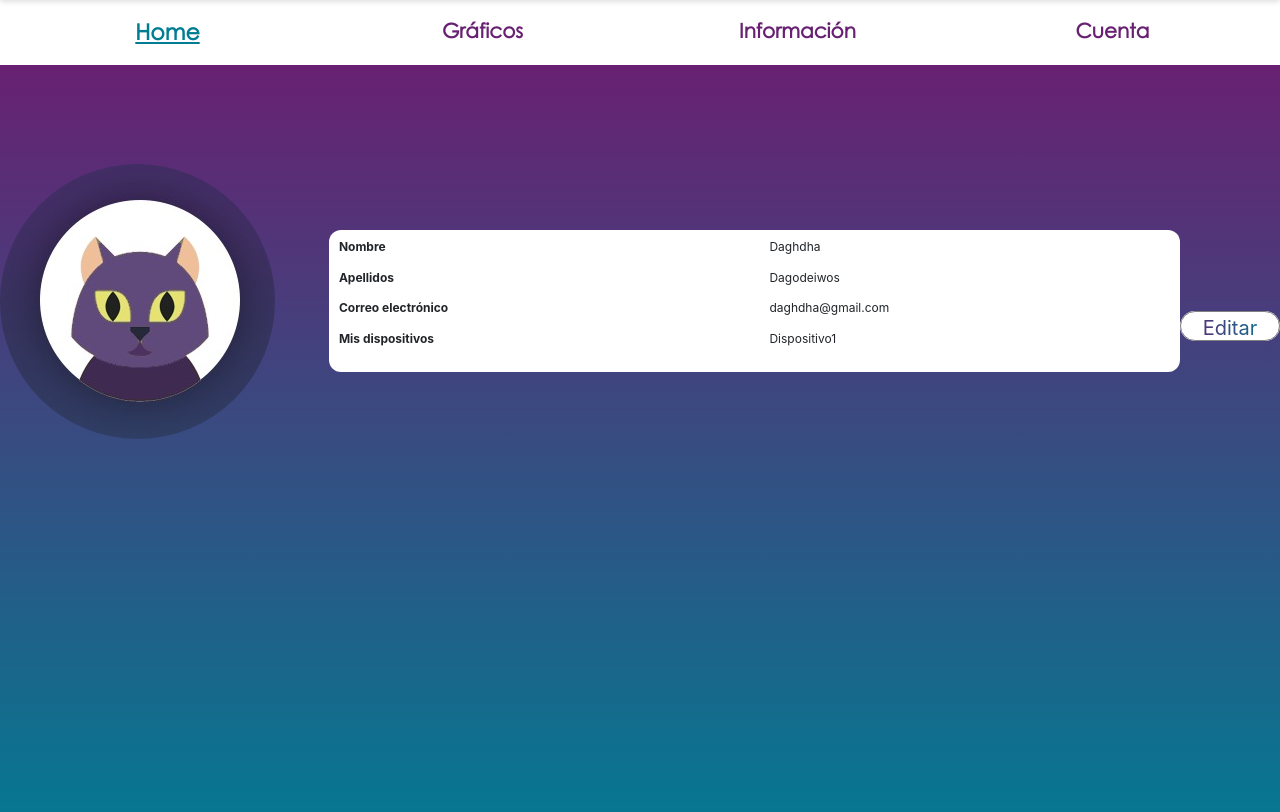
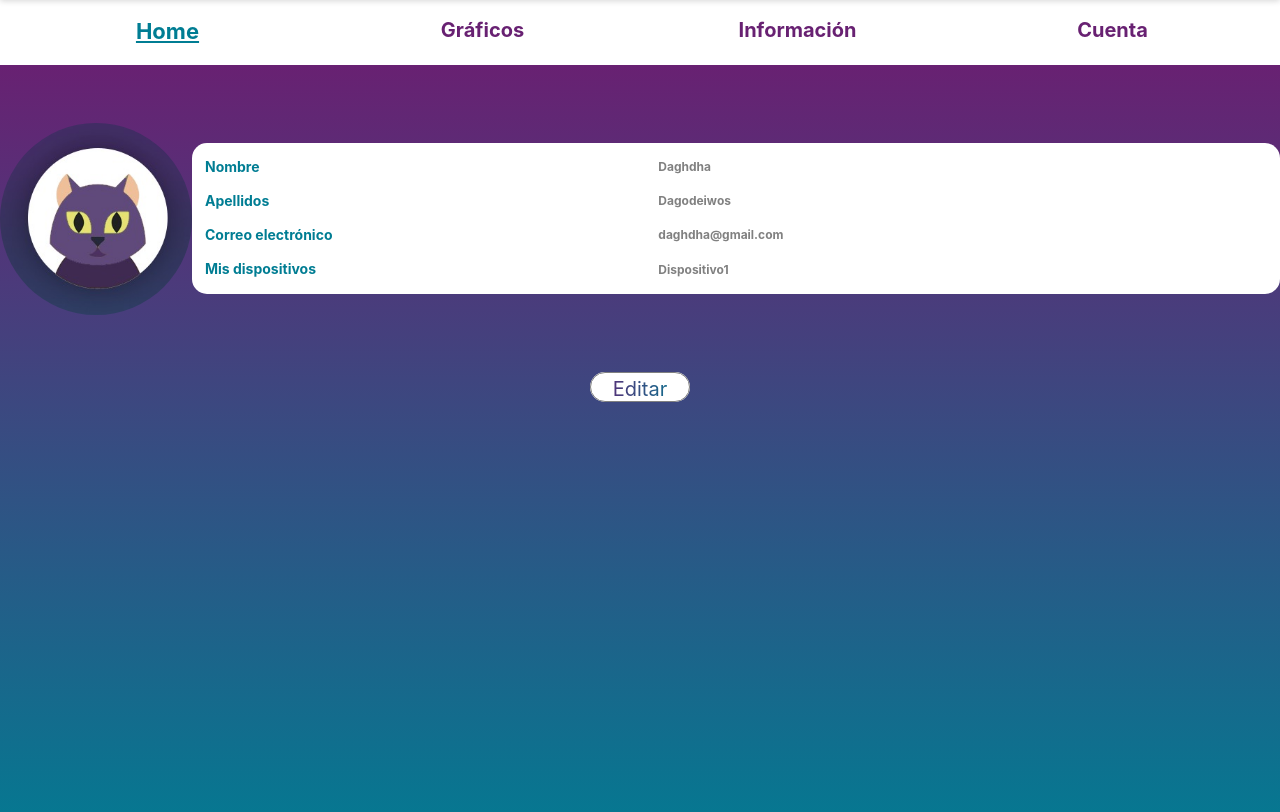
Before and after one commit to daghdha1/EcoProgress, a plain HTML site: page Project/Web/private/app/html/accountPanel.html in a window 1280 px wide. Shown: the part 94-906 px from the top of the page. Drawn offline with nearby package versions, Linux system fonts and the light colour scheme.

Commit message:
Web (Frontend) --> Account tab updated, it needs responsive mode changes

```diff
--- a/Project/Web/private/app/css/accountPanel.css
+++ b/Project/Web/private/app/css/accountPanel.css
@@ -1,3 +1,5 @@
+ /* Author: Adrian Soler */
+
  :root {
      --midnight: #682172ff;
      --metallic-seaweed: #007d93ff;
@@ -27,7 +29,6 @@
  }
  .nav-link {
      font-size: 20px;
-     font-family: 'CenturyGothic';
      font-weight: bold;
  }
  /*********************************************************
@@ -46,8 +47,7 @@
      flex-direction: column;
  }
  #img_container {
-     height: 35%;
-     width: 35%;
+     width: 30%;
  }
  #img {
      display: block;
@@ -57,23 +57,32 @@
  #data_container {
      background-color: white;
      width: 90%;
-     border-radius: 12px;
-     padding: 10px;
+     border-radius: 15px;
+     padding-top: 15px;
  }
  #data_container .row {
-     line-height: 1.2;
+     line-height: 1.3;
  }
- #data_container .row .col-6.txt-title p {
+ #data_container .row .col {
+     display: flex;
+     align-items: center;
+     padding-left: 13px;
+     padding-right: 0px;
+ }
+ #data_container .row .col p {
+     text-align: left;
      font-weight: bold;
  }
- #data_container .row .col-6 p {
+ #data_container .row .col.txt-title p {
+     font-size: 14px;
+     color: var(--metallic-seaweed);
+ }
+ #data_container .row .col.txt-value p {
      font-size: 12px;
+     color: grey;
  }
  #btn_container {
      margin-top: 50px;
- }
- #btn_white_bg {
-     color: #ffffff;
  }
  #btn_container button {
      width: 100px;
@@ -95,12 +104,44 @@
  ************* CHANGES ON MULTIPLE DIMENSIONS *************
  **********************************************************/
 
- @media screen and (min-width:500px) {}
- @media screen and (min-width: 738px) {
-     #tab_4 {
-         display: flex;
-         align-items: center;
-         justify-content: center;
-         flex-direction: row;
+ @media screen and (min-width:450px) {
+     #img_container {
+         width: 25%;
      }
  }
+ @media screen and (min-width:600px) {
+     #img_container {
+         width: 22%;
+     }
+ }
+ @media screen and (min-width: 740px) {
+     body {
+         overflow-y: scroll;
+     }
+     #tab_4 {
+         flex-direction: row;
+         flex-wrap: wrap;
+     }
+     #img_container {
+         flex: 1 1 15%;
+     }
+     #data_container {
+         flex: 1 1 85%;
+     }
+     #btn_container {
+         margin-top: 0px;
+     }
+ }
+ @media screen and (min-width: 900px) {
+     body {
+         overflow-y: hidden;
+     }
+     #img_container {
+         width: 12%;
+     }
+ }
+ @media screen and (min-width: 1200px) {
+     #img_container {
+         width: 10%;
+     }
+ }
--- a/Project/Web/private/app/html/accountPanel.html
+++ b/Project/Web/private/app/html/accountPanel.html
@@ -1,3 +1,4 @@
+<!-- Author: Adrian Soler -->
 <!DOCTYPE html>
 <html>
     <!-------------------------------------------------------------------------------------------------------------->
@@ -75,54 +76,52 @@
                     </img>
                 </div>
                 <div class="container-fluid" id="data_container">
-                    <div id="adjust_data_container">
                     <div class="row">
-                            <div class="col-6 txt-title">
+                        <div class="col-5 col txt-title">
                             <p>
                                 Nombre
                             </p>
                         </div>
-                            <div class="col-6" id="name_text">
+                        <div class="col-7 col txt-value" id="name">
                             <p>
                                 Daghdha
                             </p>
                         </div>
                     </div>
                     <div class="row">
-                            <div class="col-6 txt-title">
+                        <div class="col-5 col txt-title">
                             <p>
                                 Apellidos
                             </p>
                         </div>
-                            <div class="col-6" id="surnames_text">
+                        <div class="col-7 col txt-value" id="surnames">
                             <p>
                                 Dagodeiwos
                             </p>
                         </div>
                     </div>
                     <div class="row">
-                            <div class="col-6 txt-title">
+                        <div class="col-5 col txt-title">
                             <p>
                                 Correo electrónico
                             </p>
                         </div>
-                            <div class="col-6" id="mail_text">
+                        <div class="col-7 col txt-value" id="mail">
                             <p>
                                 daghdha@gmail.com
                             </p>
                         </div>
                     </div>
                     <div class="row">
-                            <div class="col-6 txt-title">
+                        <div class="col-5 col txt-title">
                             <p>
                                 Mis dispositivos
                             </p>
                         </div>
-                            <div class="col-6" id="devices_text">
+                        <div class="col-7 col txt-value" id="devices">
                             <p>
                                 Dispositivo1
                             </p>
-                            </div>
                         </div>
                     </div>
                 </div>
```
Lines whose indentation alone changed are shown as unchanged.
